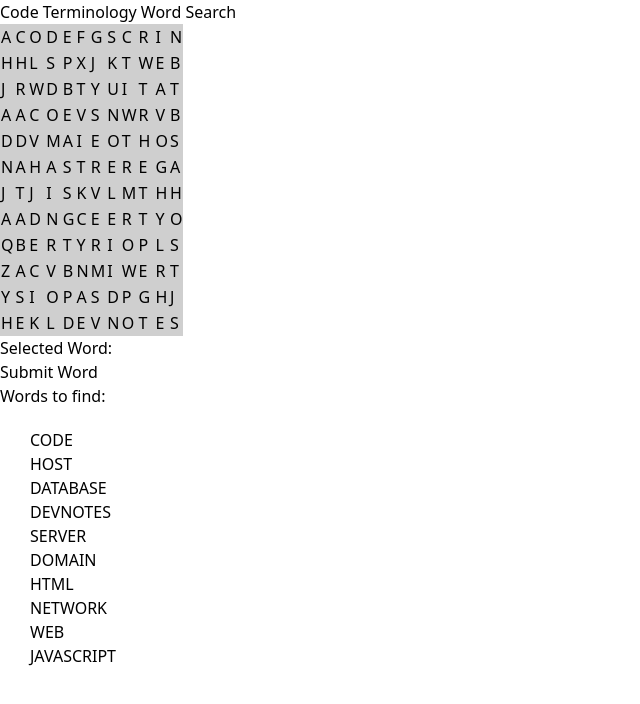
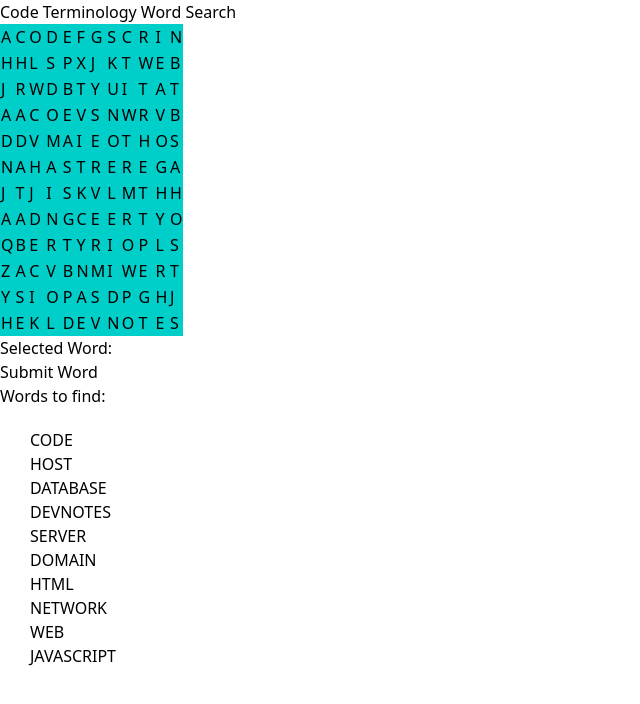
Before and after one commit to jatinfoujdar/Hunter-Hustle, a React (Vite) app in the folder vite-project/: page /wordquest in a window 1280 px wide. Shown: the top 704 px of the page, without its empty margins (0-640 px from the left). Built offline with nearby package versions, Linux system fonts and the light colour scheme.

Commit message:
word quest commit

```diff
--- a/vite-project/src/components/WordQuest/WordQuest.jsx
+++ b/vite-project/src/components/WordQuest/WordQuest.jsx
@@ -44,7 +44,7 @@ function App() {
   const [letterColors, setLetterColors] = useState(
     Array(grid.length)
       .fill()
-      .map(() => Array(grid[0].length).fill("#CFCFCF"))
+      .map(() => Array(grid[0].length).fill("#00cec9"))
   );
 
 
@@ -89,7 +89,7 @@ function App() {
     } else {
 
       for (let pos of selectedPositions) {
-        newColors[pos[0]][pos[1]] = "#CFCFCF";
+        newColors[pos[0]][pos[1]] = "#00cec9";
       }
     }
 
@@ -102,14 +102,14 @@ function App() {
 
   return (
     <div className="bg-gradient-to-t flex-col from-lime-50 to-sky-100 min-w-screen min-h-screen flex items-center justify-center">
-    <h1 class="text-5xl mb-4 font-semibold text-blue-950">Code Terminology Word <span class="text-yellow-500">Search</span></h1>
+    <h1 class="text-4xl mt-6 mb-4 font-semibold text-blue-950">Code Terminology Word <span class="text-yellow-500">Search</span></h1>
      <h2 className=" text-4xl p-4 font-bold text-center text-[#CFCFCF]"> </h2>
       <table className="table-auto ">
         <tbody>
           {grid.map((row, rowIndex) => (
             <tr key={rowIndex}>
               {row.map((letter, colIndex) => (
-                <td className="px-6 py-2 border font-bold "
+                <td className="px-7 py-3 border font-bold "
                   key={colIndex}
                   style={{ backgroundColor: letterColors[rowIndex][colIndex] }}
                   onClick={() => handleLetterClick(letter, rowIndex, colIndex)}
@@ -133,7 +133,7 @@ function App() {
         <h3 className="font-extrabold text-lg  ">Words to find:</h3>
         <div className="grid grid-cols-5 gap-4 justify-items-center mx-auto" style={{ width: 'calc(100% - 60px)', margin: '20px auto' }}>
           {wordsToFind.map((word, index) => (
-            <div key={word} className={`word-item text-center text-[#CFCFCF] ${foundWords.includes(word) ? 'line-through' : ''}`}>
+            <div key={word} className={`word-item text-center font-bold ${foundWords.includes(word) ? 'line-through' : ''}`}>
               <p style={{ textDecoration: foundWords.includes(word) ? "line-through" : "none" }}>
                 {word}
               </p>
```
